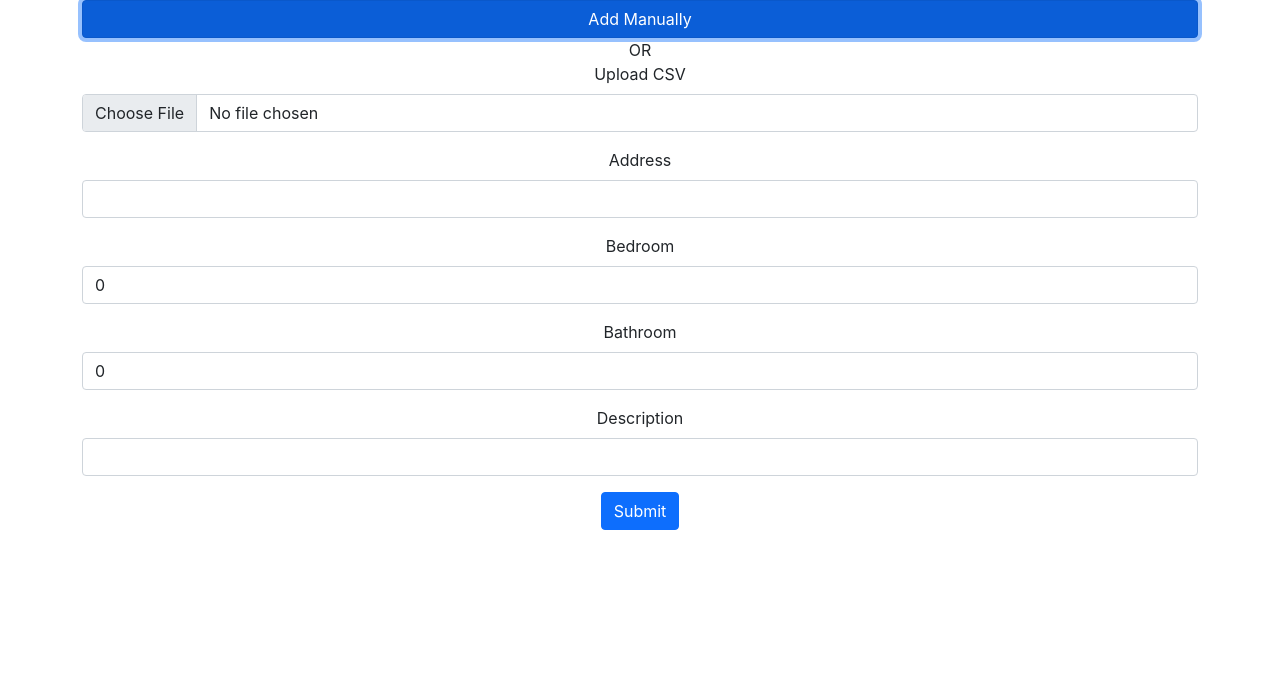
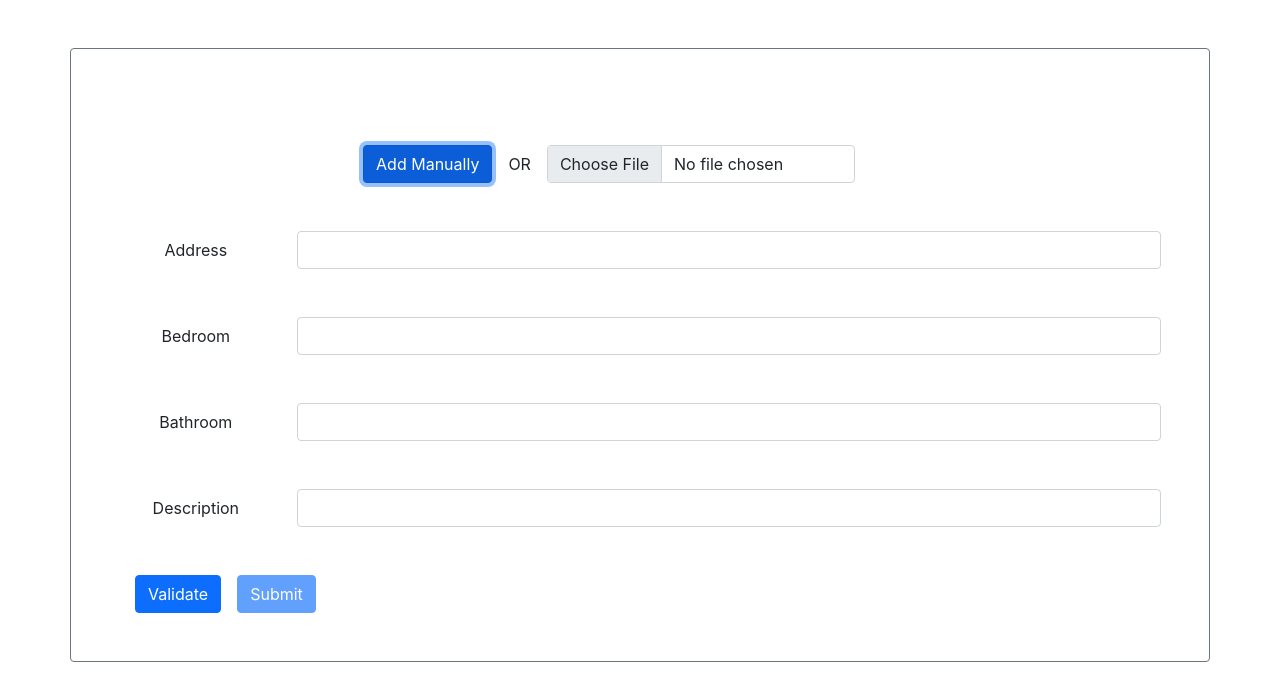
Before and after one commit to immayurpanchal/sp-as-1, a React (Create React App) app: page / in a window 1280 px wide. Both pictures are taken after a click on the button "Add Manually". Shown: the top 700 px of the page. Built offline with nearby package versions, Linux system fonts and the light colour scheme.

Commit message:
feat: :sparkles: Working with Manual fields
Add image upload, submit button disable, console log support

```diff
--- a/public/index.html
+++ b/public/index.html
@@ -38,6 +38,10 @@
 			integrity="sha384-MrcW6ZMFYlzcLA8Nl+NtUVF0sA7MsXsP1UyJoMp4YLEuNSfAP+JcXn/tWtIaxVXM"
 			crossorigin="anonymous"
 		></script>
+		<!-- <script
+			src="https://maps.googleapis.com/maps/api/js?key=%REACT_APP_GOOGLE_MAPS_API_KEY%&callback=initMap&v=weekly"
+			async
+		></script> -->
 	</head>
 	<body>
 		<noscript>You need to enable JavaScript to run this app.</noscript>
--- a/src/App.js
+++ b/src/App.js
@@ -12,8 +12,9 @@ const initialState = {
 const formReducer = (state = initialState, action) => {
 	switch (action.type) {
 		case 'manual':
+			return { ...state, [action.name]: action.value };
 		case 'csv':
-			return { ...state, [action.name]: action.value };
+			return { ...action.value };
 		default:
 			return state;
 	}
@@ -24,33 +25,32 @@ const App = () => {
 	const [isFormVisible, setFormVisibility] = useState(false);
 	const [state, dispatch] = useReducer(formReducer, initialState);
 	const [csvData, setCsvData] = useState(null);
+	const [isSubmitEnabled, setSubmitEnabled] = useState(false);
+	const [images, setImages] = useState([]);
 
 	const handleSubmit = (e) => {
+		if (e.target.checkValidity()) {
+			setSubmitEnabled(true);
+		}
 		e.preventDefault();
+
 		console.log(state);
-
 		e.target.classList.add('was-validated');
-	};
-
-	const handleChange = (e) => {
-		const { id, value } = e.target;
-		dispatch({ id, value });
 	};
 
 	const renderForm = () => {
 		return (
 			<form
 				onSubmit={handleSubmit}
-				onChange={handleChange}
-				className='mt-3 needs-validation'
+				className='mt-5 needs-validation'
 				noValidate
+				name='form-sp'
 			>
-				<div className='mb-3'>
+				<div className='mb-5 row'>
 					<Input
 						required
 						key='address'
-						defaultValue={state.address}
-						type='text'
+						type='textarea'
 						className='form-control'
 						id='address'
 						label='Address'
@@ -67,11 +67,12 @@ const App = () => {
 						errorMessage='Address must be a valid address'
 					/>
 				</div>
-				<div className='mb-3'>
+				<div className='mb-5 row'>
 					<Input
 						required
 						key='bedroom'
-						defaultValue={state.bedroom}
+						min='1'
+						max='10'
 						type='number'
 						label='Bedroom'
 						id='bedroom'
@@ -87,11 +88,12 @@ const App = () => {
 						errorMessage='Bedroom must be between 5 and 10'
 					/>
 				</div>
-				<div className='mb-3'>
+				<div className='mb-5 row'>
 					<Input
 						required
 						key='bathroom'
-						defaultValue={state.bathroom}
+						min='1'
+						max='5'
 						type='number'
 						id='bathroom'
 						label='Bathroom'
@@ -107,11 +109,10 @@ const App = () => {
 						errorMessage='Bathroom must be between 1 and 5'
 					/>
 				</div>
-				<div className='mb-3'>
+				<div className='mb-5 row'>
 					<Input
-						type='text'
+						type='textarea'
 						key='description'
-						defaultValue={state.description}
 						className='form-control'
 						id='description'
 						label='Description'
@@ -126,10 +127,92 @@ const App = () => {
 						}
 					/>
 				</div>
-				<button className={`btn btn-primary`} type='submit'>
+				<div className='d-flex'>
+					<button className={`btn btn-primary mx-3`} type='submit'>
+						Validate
+					</button>
+					<button
+						className={`btn btn-primary ${!isSubmitEnabled ? 'disabled' : ''}`}
+						type='button'
+					>
 						Submit
 					</button>
+				</div>
 			</form>
+		);
+	};
+
+	const getBase64 = (file) =>
+		new Promise((resolve, reject) => {
+			const reader = new FileReader();
+			reader.readAsDataURL(file);
+			reader.onload = () => {
+				resolve(reader.result);
+			};
+			reader.onerror = (error) => {
+				reject(error);
+			};
+		});
+
+	const renderDragDrop = () => {
+		return (
+			<div
+				id='drag-region'
+				className='shadow mt-5 border-3 mb-5'
+				style={{ height: '200px' }}
+				onDrop={(e) => {
+					e.preventDefault();
+					e.stopPropagation();
+
+					const files = Array.from(e.dataTransfer.files);
+					if (images.length + files.length > 4) {
+						return alert('You can only upload 4 images');
+					}
+
+					const imagePromises = files.map(async (file) => {
+						return await getBase64(file);
+					});
+					Promise.allSettled(imagePromises)
+						.then((results) => {
+							const images64 = results.map((result) => result.value);
+							setImages((prevImages) => [...prevImages, ...images64]);
+						})
+						.catch((err) => {
+							console.log(err);
+						});
+				}}
+				onDragOver={(e) => e.preventDefault()}
+			>
+				<div className=''>Drag & Drop images to upload</div>
+			</div>
+		);
+	};
+
+	const renderImages = () => {
+		return (
+			<div className='d-flex '>
+				{images.map((image, index) => {
+					return (
+						<div className='form-check mt-5 d-flex align-items-center'>
+							<input
+								type='radio'
+								name='featured-image'
+								className='form-check-input'
+							/>
+							<label htmlFor='featured-image' className='form-check-label mx-3'>
+								<img
+									src={image}
+									alt='drag'
+									key={index}
+									width='300px'
+									height='150px'
+								/>
+								;
+							</label>
+						</div>
+					);
+				})}
+			</div>
 		);
 	};
 
@@ -150,41 +233,65 @@ const App = () => {
 		}
 	};
 
+	const viewSubmittedForm = () => {
+		console.log({ ...state, images });
+	};
+
 	useEffect(() => {
 		if (!isFormVisible || !csvData) return;
 
-		dispatch({ type: 'csv', name: 'address', value: csvData.address });
-		dispatch({ type: 'csv', name: 'bedroom', value: +csvData.bedroom });
-		dispatch({ type: 'csv', name: 'bathroom', value: +csvData.bathroom });
-		dispatch({ type: 'csv', name: 'description', value: csvData.description });
+		dispatch({
+			type: 'csv',
+			value: {
+				address: csvData.address,
+				bedroom: +csvData.bedroom,
+				bathroom: +csvData.bathroom,
+				description: csvData.description,
+			},
+		});
 	}, [csvData, isFormVisible]);
 
 	return (
-		<div className='App container-sm'>
-			<div className='d-flex flex-column'>
+		<div className='App container-sm card border-secondary p-5 my-5'>
+			<div className='d-flex flex-column mt-5'>
+				<div className='d-flex justify-content-center align-items-center'>
 					<button
-					className='btn btn-primary'
+						className='btn btn-primary mx-3'
 						onClick={() => setFormVisibility((prevState) => !prevState)}
 						type='button'
 					>
 						Add Manually
 					</button>
 					<span>OR</span>
-				<label htmlFor='formFileSm' className='form-label'>
-					Upload CSV
-				</label>
+					<form
+						onSubmit={(e) => {
+							e.preventDefault();
+						}}
+						name='theForm'
+						className='mx-3'
+					>
 						<Input
 							className='form-control'
 							type='file'
 							id='formFile'
 							accept='.csv'
 							onChange={(e) => {
+								document.querySelector('[name=theForm]').requestSubmit();
 								readFile(e.target.files[0]);
 							}}
 							validate={(e) => e.target.files[0]?.type === 'text/csv'}
 							errorMessage='File must be a CSV file'
 						/>
+					</form>
+				</div>
 				{isFormVisible && renderForm()}
+				{isSubmitEnabled && renderImages()}
+				{isSubmitEnabled && renderDragDrop()}
+				{isSubmitEnabled && (
+					<button onClick={viewSubmittedForm} className='btn btn-primary mb-5'>
+						Final Submit
+					</button>
+				)}
 			</div>
 		</div>
 	);
--- a/src/components/Input/Input.jsx
+++ b/src/components/Input/Input.jsx
@@ -1,43 +1,31 @@
-import React, { useState } from 'react';
+import React from 'react';
 
 const Input = (props) => {
 	const { label, id, value, validate, errorMessage, ...restProps } = props;
 
-	const [isValid, setValid] = useState(false);
-	const [isTouched, setTouched] = useState(false);
-
-	const getStyle = () => {
-		if (isTouched) {
-			return isValid ? 'is-valid' : 'is-invalid';
-		}
-		return '';
-	};
-
 	return (
 		<>
 			{label && (
-				<label htmlFor={id} className='form-label'>
+				<label htmlFor={id} className='col-sm-2 col-form-label'>
 					{label}
 				</label>
 			)}
+			<div className='col-sm-10'>
 				<input
 					{...restProps}
 					name={id}
-				className={`form-control ${getStyle()}`}
-				onFocus={(e) => {
-					typeof validate === 'function' && setValid(props.validate(e));
-					setTouched(true);
-				}}
-				onChange={(e) => {
-					typeof validate === 'function' && setValid(props.validate(e));
-					props.onChange(e);
-				}}
-				onBlur={(e) => {
-					typeof validate === 'function' && setValid(props.validate(e));
-					setTouched(true);
+					className={`form-control `}
+					onInput={(e) => {
+						const isValidVal = !!props.validate(e);
+						if (!isValidVal) {
+							e.currentTarget.setCustomValidity(errorMessage);
+						} else {
+							e.currentTarget.setCustomValidity('');
+						}
 					}}
 				/>
 				<div className='invalid-feedback'>{errorMessage || ''}</div>
+			</div>
 		</>
 	);
 };
```
Also changed, not shown: 1 other file (tests, documents, lock files or other folders). Lines whose indentation alone changed are shown as unchanged.
